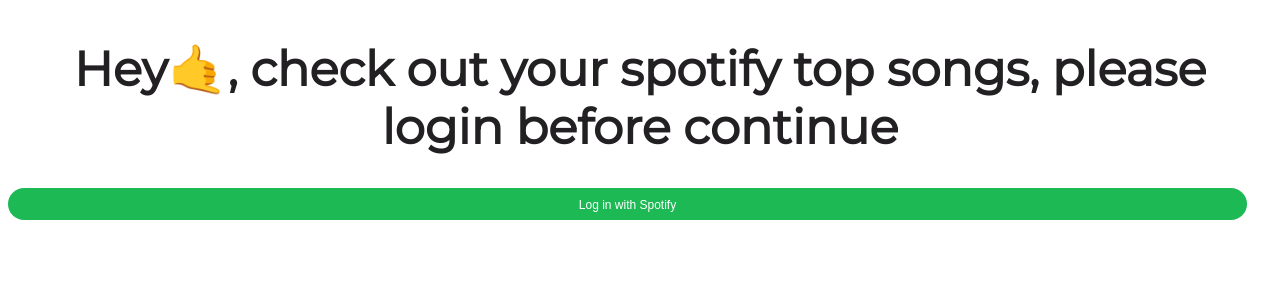
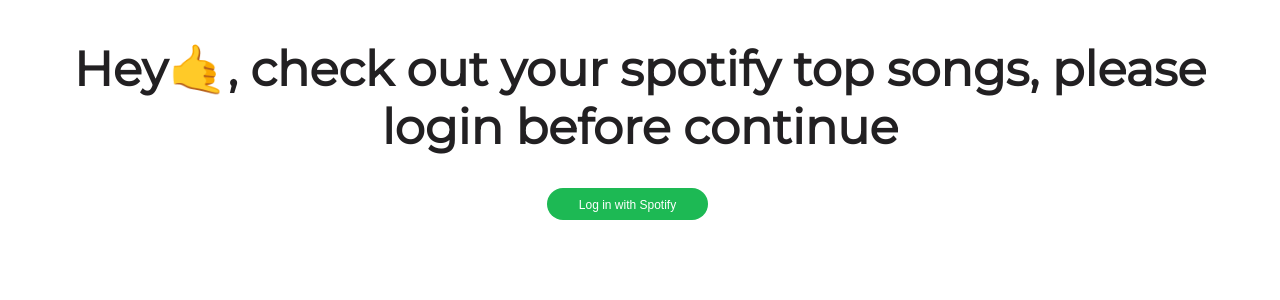
Before and after one commit to simone98dm/spork-svelte, a Svelte app: page / in a window 1280 px wide. Shown: the top 300 px of the page. Built offline with nearby package versions, Linux system fonts and the light colour scheme.

Commit message:
fix styles

```diff
--- a/src/App.svelte
+++ b/src/App.svelte
@@ -152,7 +152,9 @@
 
   main {
     background-color: var(--background-color);
-    display: grid;
+    display: flex;
+    flex-direction: column;
+    flex: 1 0 auto;
     justify-content: center;
     align-items: center;
     padding: 0;
--- a/src/components/Song.svelte
+++ b/src/components/Song.svelte
@@ -48,14 +48,15 @@
   }
 
   .card {
-    // max-width: 960px;
+    max-width: 960px;
+    min-width: 960px;
     border-radius: var(--border-radius-primary);
     box-shadow: 24px 24px 80px rgba(0, 0, 0, 0.1);
     padding: 20px 20px 28px 20px;
     box-sizing: border-box;
     margin: 20px;
     display: flex;
-    flex-direction: column;
+    flex-direction: row;
     background-color: var(--card-background-color);
 
     @include mediaBig {
```
